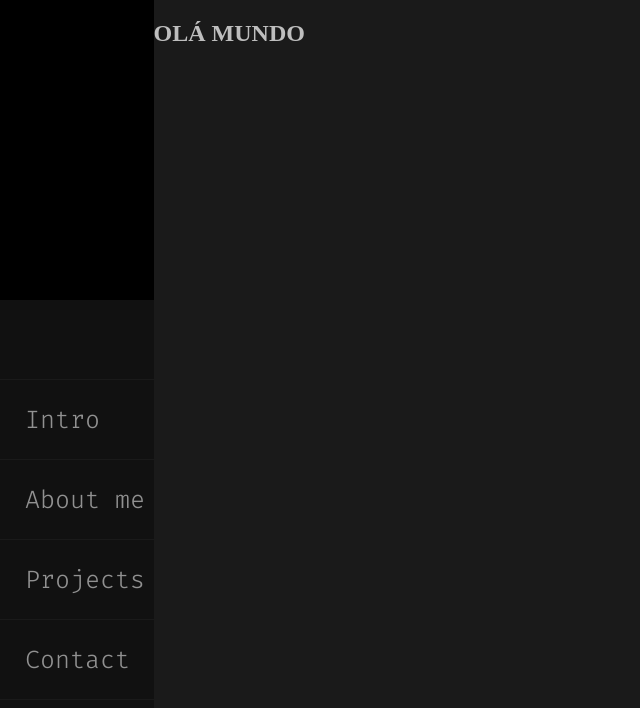
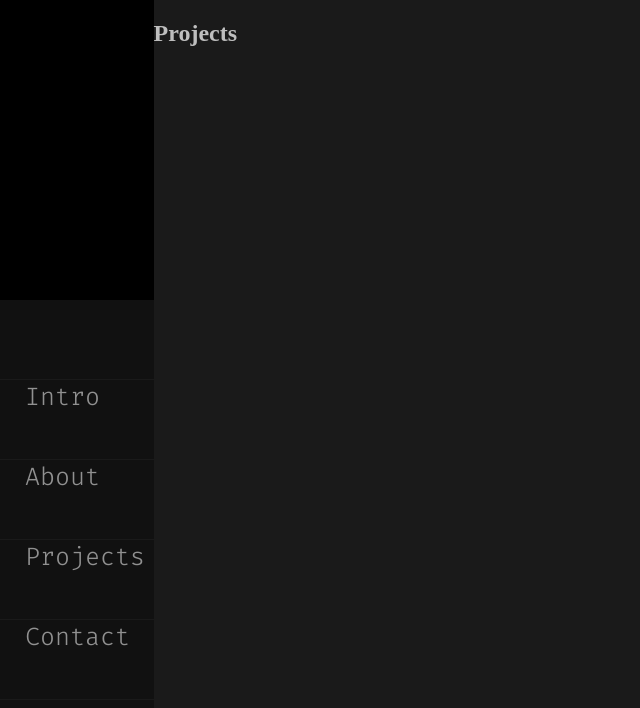
Before and after one commit to VitorCorrea18/VitorCorrea18.github.io, a React (Create React App) app: page /projects in a window 1280 px wide. Shown: the top 708 px of the page, without its empty margins (0-640 px from the left). Built offline with nearby package versions, Linux system fonts and the light colour scheme.

Commit message:
feat: implementing pages with Router

```diff
--- a/src/App.js
+++ b/src/App.js
@@ -1,24 +1,38 @@
 import React from 'react';
+import { BrowserRouter as Router, Route, Routes } from 'react-router-dom';
+import NavLabel from './components/navLabel';
+import { Intro, About, Projects, Contact } from './pages';
 import './styles/index.css';
-import NavLabel from './components/navLabel';
 
 class App extends React.Component {
   render () {
     return (
+      <Router>
         <main className='body_container'>
         <aside className='menu_aside'>
           <label className='close_menu'>X</label>
           <div className='avatar'>avatar</div>
           <div className='void'></div>
-        <div className='intro'><NavLabel name='Intro' /></div>
-        <div className='about'><NavLabel name='About me' /></div>
+
+          <div className='intro'>
+            <NavLabel name='Intro' />
+          </div>
+
+          <div className='about'><NavLabel name='About' /></div>
           <div className='projects'><NavLabel name='Projects' /></div>
           <div className='contact'><NavLabel name='Contact' /></div>
         </aside>
         <section className='main_page'>
-      <h1>OLÁ MUNDO</h1>
+          <Routes>
+            <Route exact path="/" element={<Intro />} />
+            <Route exact path="/intro" element={<Intro />} />
+            <Route exact path="/about" element={<About />} />
+            <Route exact path="/projects" element={<Projects />} />
+            <Route exact path="/contact" element={<Contact />} />
+          </Routes>
         </section>
         </main>
+      </Router>
     );
   }
 }
--- a/src/components/navLabel.jsx
+++ b/src/components/navLabel.jsx
@@ -1,12 +1,15 @@
 import React from 'react';
 import propTypes from 'prop-types';
+import { Link } from 'react-router-dom';
 
 class NavLabel extends React.Component {
   render () {
     const { name } = this.props;
 
     return (
-      <label className='nav_label'>{ name }</label>
+      <Link className='nav_link' to={ `/${name}` }>
+        <label className='nav_label'>{ name }</label>
+      </Link>
     );
   }
 };
--- /dev/null
+++ b/src/pages/about.jsx
@@ -0,0 +1,11 @@
+import React from 'react';
+
+class About extends React.Component {
+  render () {
+    return (
+      <h1>About</h1>
+    );
+  }
+}
+
+export default About;
--- /dev/null
+++ b/src/pages/contact.jsx
@@ -0,0 +1,11 @@
+import React from 'react';
+
+class Contact extends React.Component {
+  render () {
+    return (
+      <h1>Contact</h1>
+    );
+  }
+}
+
+export default Contact;
--- /dev/null
+++ b/src/pages/index.jsx
@@ -0,0 +1,4 @@
+export { default as Intro } from './intro';
+export { default as About } from './about';
+export { default as Projects } from './projects';
+export { default as Contact } from './contact';
--- /dev/null
+++ b/src/pages/intro.jsx
@@ -0,0 +1,11 @@
+import React from 'react';
+
+class Intro extends React.Component {
+  render () {
+    return (
+      <h1>Intro</h1>
+    );
+  }
+}
+
+export default Intro;
--- /dev/null
+++ b/src/pages/projects.jsx
@@ -0,0 +1,11 @@
+import React from 'react';
+
+class Projects extends React.Component {
+  render () {
+    return (
+      <h1>Projects</h1>
+    );
+  }
+}
+
+export default Projects;
--- a/src/styles/navLabel.css
+++ b/src/styles/navLabel.css
@@ -11,3 +11,7 @@
   color: #F8F9FA;
   cursor: pointer;
 }
+
+.nav_link {
+  text-decoration: none;
+}
```
Lines whose indentation alone changed are shown as unchanged.
